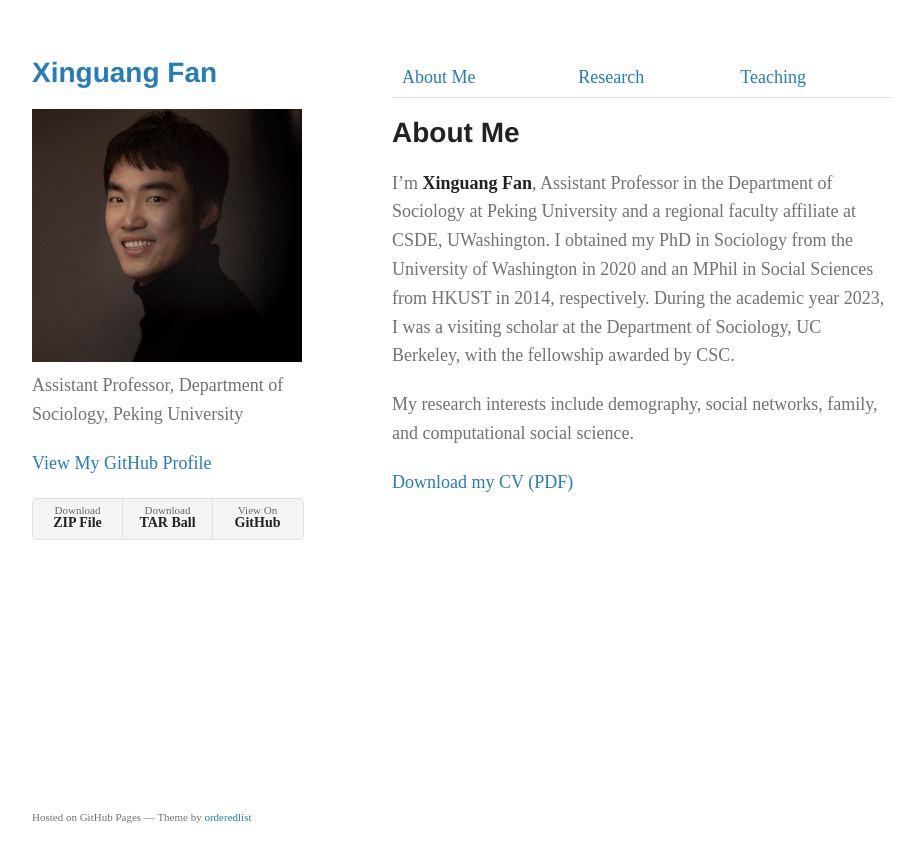
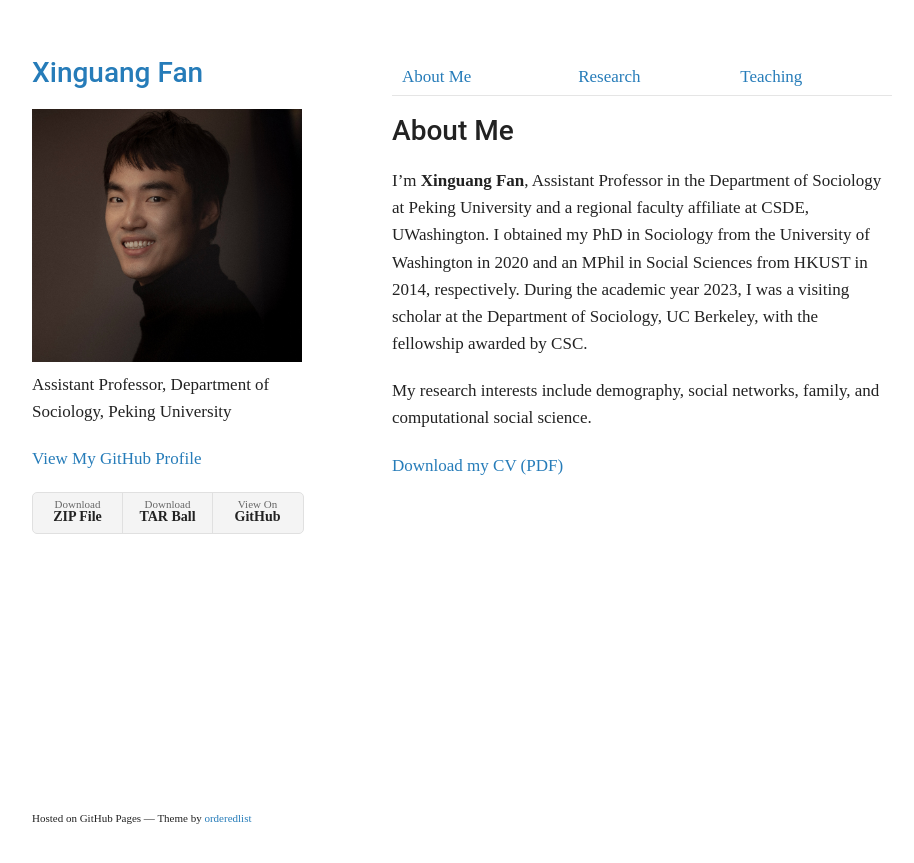
Before and after one commit to xinguang-fan/xinguang-fan.github.io, a Jekyll site: the page built from index.md, in a window 1280 px wide. Shown: the top 863 px of the page, without its empty margins (178-1092 px from the left). Built offline with Jekyll 4.4.1, drawn with Linux system fonts in a browser that asks for light colours.

Commit message:
Update style.scss

```diff
--- a/assets/css/style.scss
+++ b/assets/css/style.scss
@@ -5,12 +5,13 @@
 
 
 body {
-  font-family: "Nunito", serif; /* Example: Georgia */
-  font-size: 18px;
+  font-family: 'Lora', serif;
+  font-size: 17px;
   line-height: 1.6;
+  color: #222;
 }
 
-/* Optional: customize headings */
-h1, h2, h3, h4 {
-  font-family: "Helvetica Neue", Helvetica, Arial, sans-serif;
+h1, h2, h3 {
+  font-family: 'Roboto', sans-serif;
+  font-weight: 500;
 }
```
